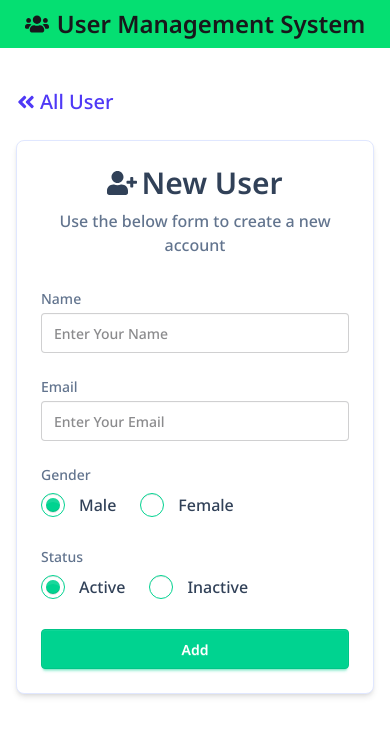
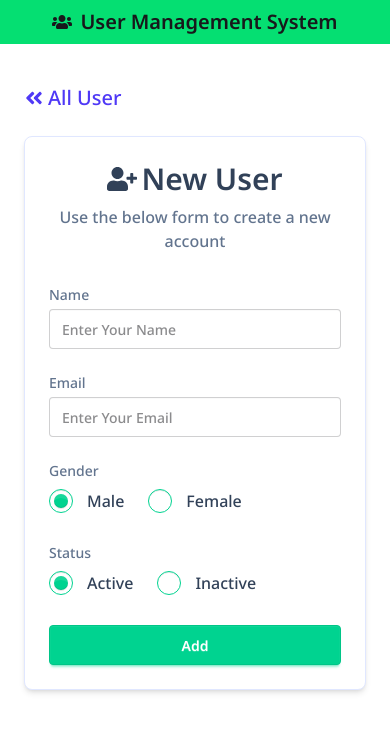
Before and after one commit to shihabuddin-dev/user-management-client, a React (Vite) app: page /addUser in a window 390 px wide. Shown: the top 736 px of the page. Built offline with nearby package versions, Linux system fonts and the light colour scheme.

Commit message:
readme md file updated here

```diff
--- a/src/components/navbar/Navbar.jsx
+++ b/src/components/navbar/Navbar.jsx
@@ -4,7 +4,7 @@ import { FaUsers } from "react-icons/fa";
 const Navbar = () => {
   return (
     <div className="bg-[#05DF72]">
-      <p className="text-2xl font-semibold py-2 flex justify-center items-center gap-2">
+      <p className="text-xl md:text-2xl font-semibold py-2 flex justify-center items-center gap-2">
         <FaUsers />
         User Management System
       </p>
--- a/src/layout/Root.jsx
+++ b/src/layout/Root.jsx
@@ -8,7 +8,7 @@ const Root = () => {
       <header>
         <Navbar />
       </header>
-      <main className="mt-6 max-w-5xl mx-auto">
+      <main className="mt-6 max-w-5xl mx-auto px-2">
         <Outlet />
       </main>
       <footer></footer>
```
Also changed, not shown: 1 other file (tests, documents, lock files or other folders).
